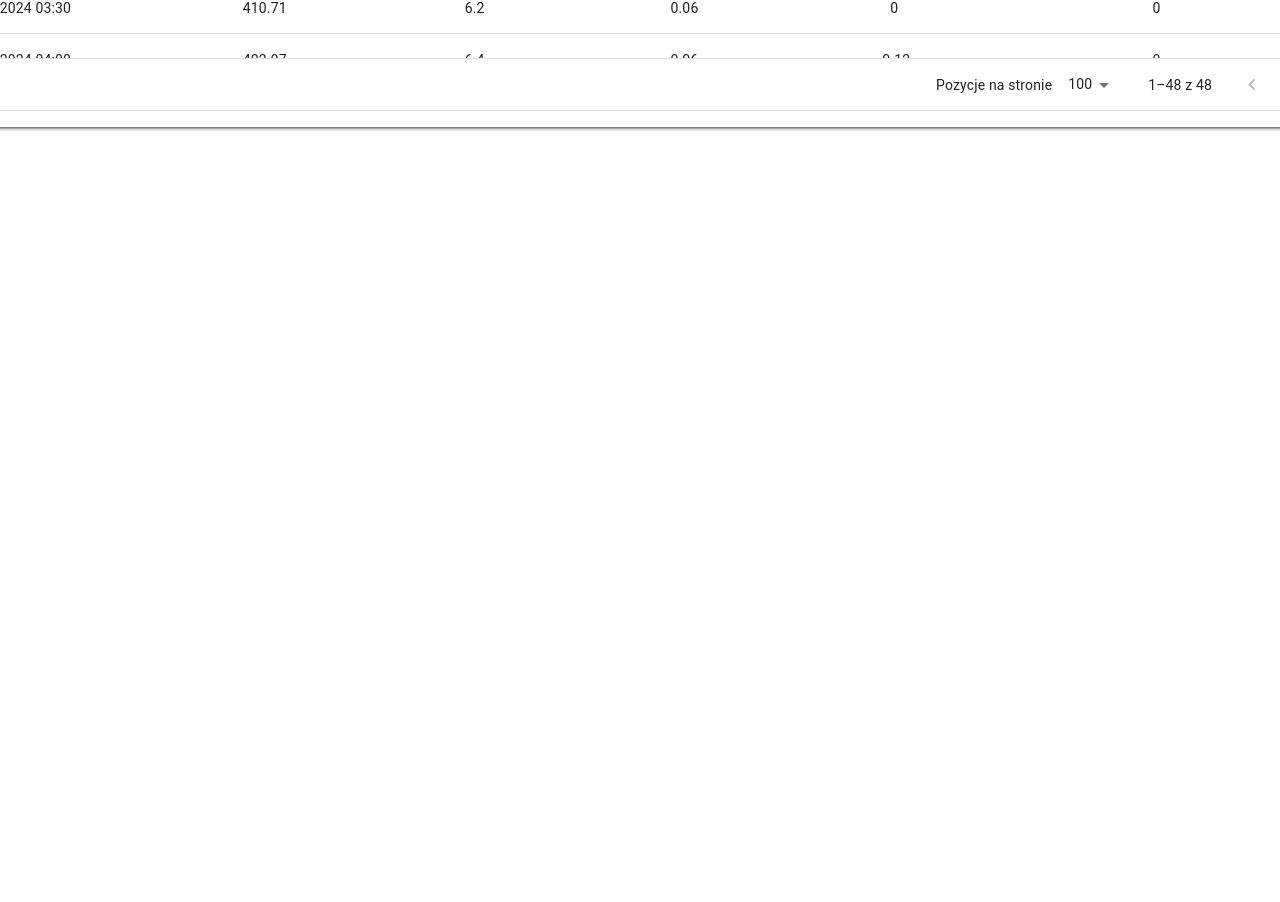
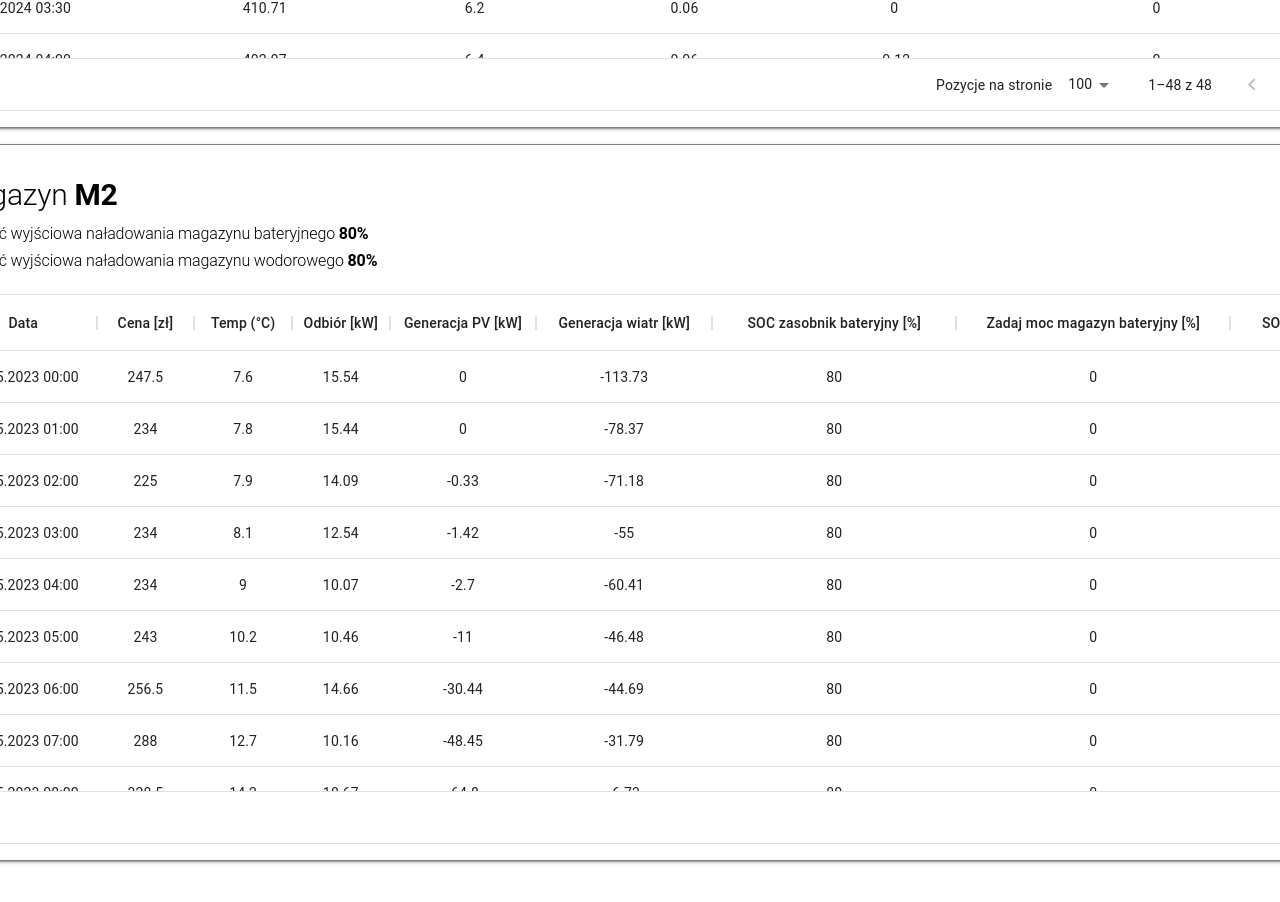
Before and after one commit to LukaszJasinskiGitHub/Monolith, a React (Create React App) app: page / in a window 1280 px wide. Shown: the part 3773-4675 px from the top of the page. Before the commit the page ends 3997 px from the top, so only its background shows below. Built offline with nearby package versions, Linux system fonts and the light colour scheme.

Commit message:
MOA-6: Add Unit Gamma Control component.

```diff
--- a/src/App.tsx
+++ b/src/App.tsx
@@ -12,6 +12,7 @@ const UnitGammaMonitoring = lazy(() => import("../src/components/unit-gamma-moni
 
 const UnitAlfaControl = lazy(() => import("../src/components/unit-alfa-control"));
 const UnitBetaControl = lazy(() => import("../src/components/unit-beta-control"));
+const UnitGammaControl = lazy(() => import("../src/components/unit-gamma-control"));
 
 
 const App = () => {
@@ -45,6 +46,7 @@ const App = () => {
                   <Stack flexDirection="row" alignItems="center" justifyContent="center" flexWrap="wrap">
                     <UnitAlfaControl />
                     <UnitBetaControl />
+                    <UnitGammaControl />
                   </Stack>
                 </Stack>
               </Box>
--- /dev/null
+++ b/src/components/unit-gamma-control/Table/index.tsx
@@ -0,0 +1,129 @@
+import React from "react";
+import { DataGrid, GridColDef } from "@mui/x-data-grid";
+
+import { ParsedDataInterface } from "../";
+
+const columns: GridColDef[] = [
+  {
+    field: "id",
+    headerName: "ID",
+    width: 0,
+    headerAlign: "center",
+    align: "center",
+    sortable: false
+  },
+  {
+    field: "date",
+    headerName: "Data",
+    flex: 15,
+    headerAlign: "center",
+    align: "center",
+    sortable: false
+  },
+  {
+    field: "price",
+    headerName: "Cena [zł]",
+    flex: 10,
+    headerAlign: "center",
+    align: "center",
+    sortable: false
+  },
+  {
+    field: "temperature",
+    headerName: "Temp (°C)",
+    flex: 10,
+    headerAlign: "center",
+    align: "center",
+    sortable: false
+  },
+  {
+    field: "load",
+    headerName: "Odbiór [kW]",
+    flex: 10,
+    headerAlign: "center",
+    align: "center",
+    sortable: false
+  },
+  {
+    field: "generationPV",
+    headerName: "Generacja PV [kW]",
+    flex: 15,
+    headerAlign: "center",
+    align: "center",
+    sortable: false
+  },
+  {
+    field: "generationW",
+    headerName: "Generacja wiatr [kW]",
+    flex: 18,
+    headerAlign: "center",
+    align: "center",
+    sortable: false
+  },
+  {
+    field: "chargeLevelB",
+    headerName: "SOC zasobnik bateryjny [%]",
+    flex: 25,
+    type: "number",
+    headerAlign: "center",
+    align: "center",
+    sortable: false
+  },
+  {
+    field: "setChargeB",
+    headerName: "Zadaj moc magazyn bateryjny [%]",
+    editable: true,
+    flex: 28,
+    type: "number",
+    headerAlign: "center",
+    align: "center",
+    sortable: false
+  },
+  {
+    field: "chargeLevelW",
+    headerName: "SOC magazyn wodorowy [%]",
+    flex: 25,
+    type: "number",
+    headerAlign: "center",
+    align: "center",
+    sortable: false
+  },
+  {
+    field: "setChargeW",
+    headerName: "Zadaj moc magazyn wodorowy [%]",
+    editable: true,
+    flex: 28,
+    type: "number",
+    headerAlign: "center",
+    align: "center",
+    sortable: false
+  },
+];
+
+
+const ControlTable = ({ tableRows }: { tableRows: ParsedDataInterface[] }) => {
+  if (!tableRows) return <div>Ładowanie..</div>;
+
+  return (
+    <div style={{ height: 550, width: "100%", overflowX: 'scroll', }}>
+      <DataGrid
+        rows={tableRows}
+        columns={columns}
+        disableColumnMenu
+        sx={{ minWidth: 1800 }}
+        loading={!tableRows.length}
+        columnVisibilityModel={{ id: false }}
+        pageSizeOptions={[5, 10, 15, 20, 100]}
+        localeText={{
+          MuiTablePagination: {
+            labelRowsPerPage: "Pozycje na stronie",
+            labelDisplayedRows: function defaultLabelDisplayedRows({ from, to, count, }) {
+              return `${from}–${to} z ${count !== -1 ? count : `więcej niż ${to}`}`;
+            },
+          },
+        }}
+      />
+    </div>
+  );
+}
+export default ControlTable;
--- /dev/null
+++ b/src/components/unit-gamma-control/Table/utils.ts
@@ -0,0 +1,29 @@
+import { ParsedDataInterface } from "../";
+
+export function createRowData(
+  id: string | number,
+  date: string,
+  price: string,
+  temperature: string,
+  load: string,
+  generationPV: string,
+  generationW: string,
+  setChargeB: string | number,
+  chargeLevelB: string | number,
+  setChargeW: string | number,
+  chargeLevelW: string | number
+): ParsedDataInterface {
+  return {
+    id: Number(id),
+    date,
+    price,
+    temperature,
+    load,
+    generationPV,
+    generationW,
+    setChargeB: Number(setChargeB),
+    chargeLevelB: Number(chargeLevelB),
+    setChargeW: Number(setChargeW),
+    chargeLevelW: Number(chargeLevelW),
+  };
+}
--- /dev/null
+++ b/src/components/unit-gamma-control/data/dataControl.ts
@@ -0,0 +1,25 @@
+export const dataControl = `1;23.05.2023 00:00;247.5;7.6;15.54;0;-113.73;0;0;80;80
+2;23.05.2023 01:00;234;7.8;15.44;0;-78.37;0;0;80;80
+3;23.05.2023 02:00;225;7.9;14.09;-0.33;-71.18;0;0;80;80
+4;23.05.2023 03:00;234;8.1;12.54;-1.42;-55;0;0;80;80
+5;23.05.2023 04:00;234;9;10.07;-2.7;-60.41;0;0;80;80
+6;23.05.2023 05:00;243;10.2;10.46;-11;-46.48;0;0;80;80
+7;23.05.2023 06:00;256.5;11.5;14.66;-30.44;-44.69;0;0;80;80
+8;23.05.2023 07:00;288;12.7;10.16;-48.45;-31.79;0;0;80;80
+9;23.05.2023 08:00;328.5;14.2;18.67;-64.8;-6.73;0;0;80;80
+10;23.05.2023 09:00;315;15.6;16.19;-68.17;0.4;0;0;80;80
+11;23.05.2023 10:00;301.5;16.9;16.35;-41.78;0.27;0;0;80;80
+12;23.05.2023 11:00;283.5;17.7;11.58;-18.13;0.13;0;0;80;80
+13;23.05.2023 12:00;261;18;13.96;-25.44;0.03;0;0;80;80
+14;23.05.2023 13:00;252;15;13.43;-33.3;0.14;0;0;80;80
+15;23.05.2023 14:00;252;14.2;13.69;-27.94;0.12;0;0;80;80
+16;23.05.2023 15:00;252;14.1;16.78;-11.2;-21.15;0;0;80;80
+17;23.05.2023 16:00;256.5;13.7;16.54;-8.71;-27.17;0;0;80;80
+18;23.05.2023 17:00;261;12.7;13.35;-6.39;-8.18;0;0;80;80
+19;23.05.2023 18:00;261;11.3;8.52;-2.62;0.14;0;0;80;80
+20;23.05.2023 19:00;256.5;10.9;22.54;-0.37;-3.49;0;0;80;80
+21;23.05.2023 20:00;261;9.9;26.72;0;0.22;0;0;80;80
+22;23.05.2023 21:00;265.5;9.1;38.26;0;0.2;0;0;80;80
+23;23.05.2023 22:00;256.5;8.6;21.46;0;0.16;0;0;80;80
+24;23.05.2023 23:00;252;8.1;19.14;0;0.29;0;0;80;80
+`;
--- /dev/null
+++ b/src/components/unit-gamma-control/index.tsx
@@ -0,0 +1,80 @@
+import React, { useState, useEffect, useMemo } from "react";
+import { Box, Typography } from "@mui/material";
+import ControlTable from "./Table";
+import Papa from "papaparse";
+
+import { dataControl } from "./data/dataControl";
+import { createRowData } from "./Table/utils";
+
+export interface ParsedDataInterface {
+  id: string | number;
+  date: string;
+  price: string;
+  temperature: string;
+  load: string;
+  generationPV: string;
+  generationW: string;
+  setChargeB: string | number;
+  setChargeW: string | number;
+  chargeLevelB: string | number;
+  chargeLevelW: string | number;
+}
+
+
+const UnitGammaControl = () => {
+  const [parsedData, setParsedData] = useState<ParsedDataInterface[]>([]);
+
+  useEffect(() => {
+    Papa.parse(dataControl, {
+      complete: function (results: { data: any[]; }) {
+        const transformedData = results.data.filter(item => item[0] !== '').map(item => ({
+          id: item[0],
+          date: item[1],
+          price: item[2],
+          temperature: item[3],
+          load: item[4],
+          generationPV: item[5],
+          generationW: item[6],
+          setChargeB: item[7],
+          setChargeW: item[8],
+          chargeLevelB: item[9],
+          chargeLevelW: item[10]
+        }));
+
+        setParsedData(transformedData);
+      },
+    });
+  }, []);
+
+  const tableRows = useMemo(() => parsedData && parsedData.map((data) => {
+    const { id, date, price, temperature, load, generationPV, generationW, setChargeB, chargeLevelB, setChargeW, chargeLevelW } = data;
+
+    return createRowData(id, date, price, temperature, load, generationPV, generationW, setChargeB, chargeLevelB, setChargeW, chargeLevelW);
+  }), [parsedData]);
+
+  return (
+    <Box
+      component="section"
+      flexDirection="column"
+      sx={{ maxWidth: 1400, border: "1px solid gray", p: 2, mb: 2, mr: 2, boxShadow: "0px 3px 1px -2px rgb(0 0 0 / 20%), 0px 2px 2px 0px rgb(0 0 0 / 14%), 0px 1px 5px 0px rgb(0 0 0 / 12%)" }}
+    >
+      <Typography gutterBottom variant="h2" component="div" sx={{ mt: 2, fontSize: 30 }}>
+        Magazyn <strong>M2</strong>
+      </Typography>
+
+      <Typography gutterBottom variant="h2" component="div" sx={{ mt: 1, fontSize: 16 }}>
+        Wartość wyjściowa naładowania magazynu bateryjnego{" "}
+        <strong>{tableRows[0]?.chargeLevelB}%</strong>
+      </Typography>
+
+      <Typography gutterBottom variant="h2" component="div" sx={{ mt: 1, mb: 3, fontSize: 16 }}>
+        Wartość wyjściowa naładowania magazynu wodorowego{" "}
+        <strong>{tableRows[0]?.chargeLevelW}%</strong>
+      </Typography>
+
+      {tableRows && <ControlTable tableRows={tableRows} />}
+    </Box>
+  );
+};
+
+export default UnitGammaControl;
```
Also changed, not shown: src/components/unit-gamma-control/utils/ErrorBoundary.tsx (added, +61 -0 lines).
